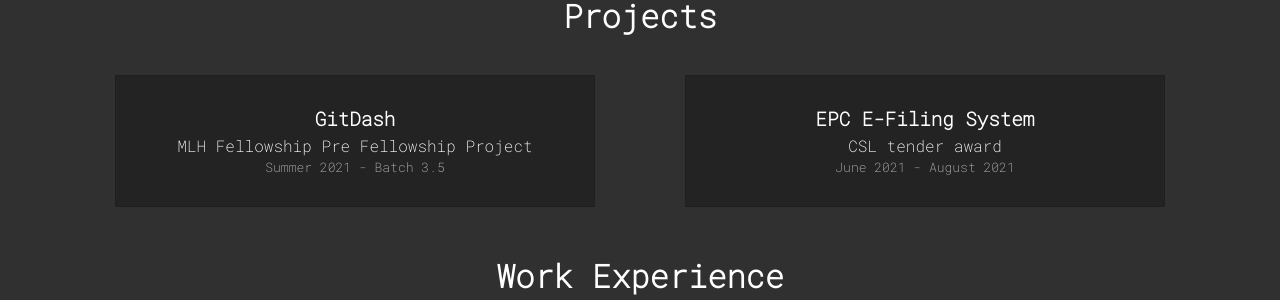
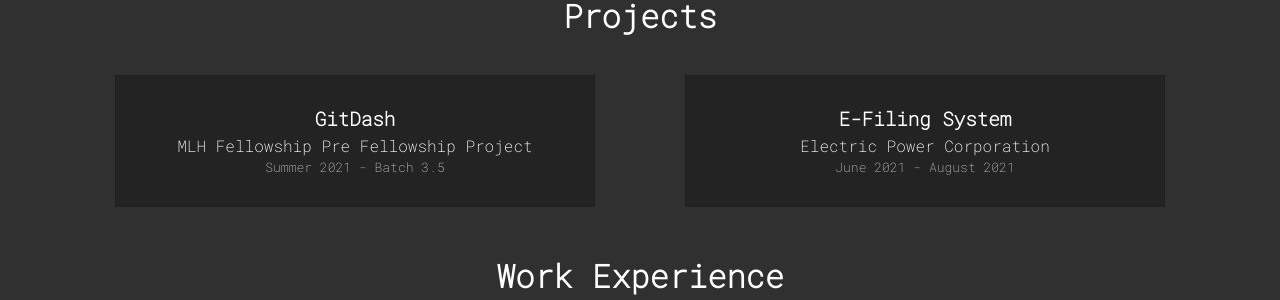
Before and after one commit to Green-Ranger11/Alesana-Eteuati-Jr, a Jekyll site: the page built from index.html, in a window 1280 px wide. Shown: the part 1204-1504 px from the top of the page. Built offline with Jekyll 4.4.1, drawn with Linux system fonts in a browser that asks for light colours; nearby versions of some CDN libraries.

Commit message:
Edit EPC details

```diff
--- a/_data/projects.yml
+++ b/_data/projects.yml
@@ -16,8 +16,8 @@
     irrespective of what the repository may be. Presenting to you, GitDash..
 
 # Second Dummy project
-- title: EPC E-Filing System
-  event: CSL tender award
+- title: E-Filing System
+  event: Electric Power Corporation
   date: June 2021 - August 2021
 
   id: 2
```
